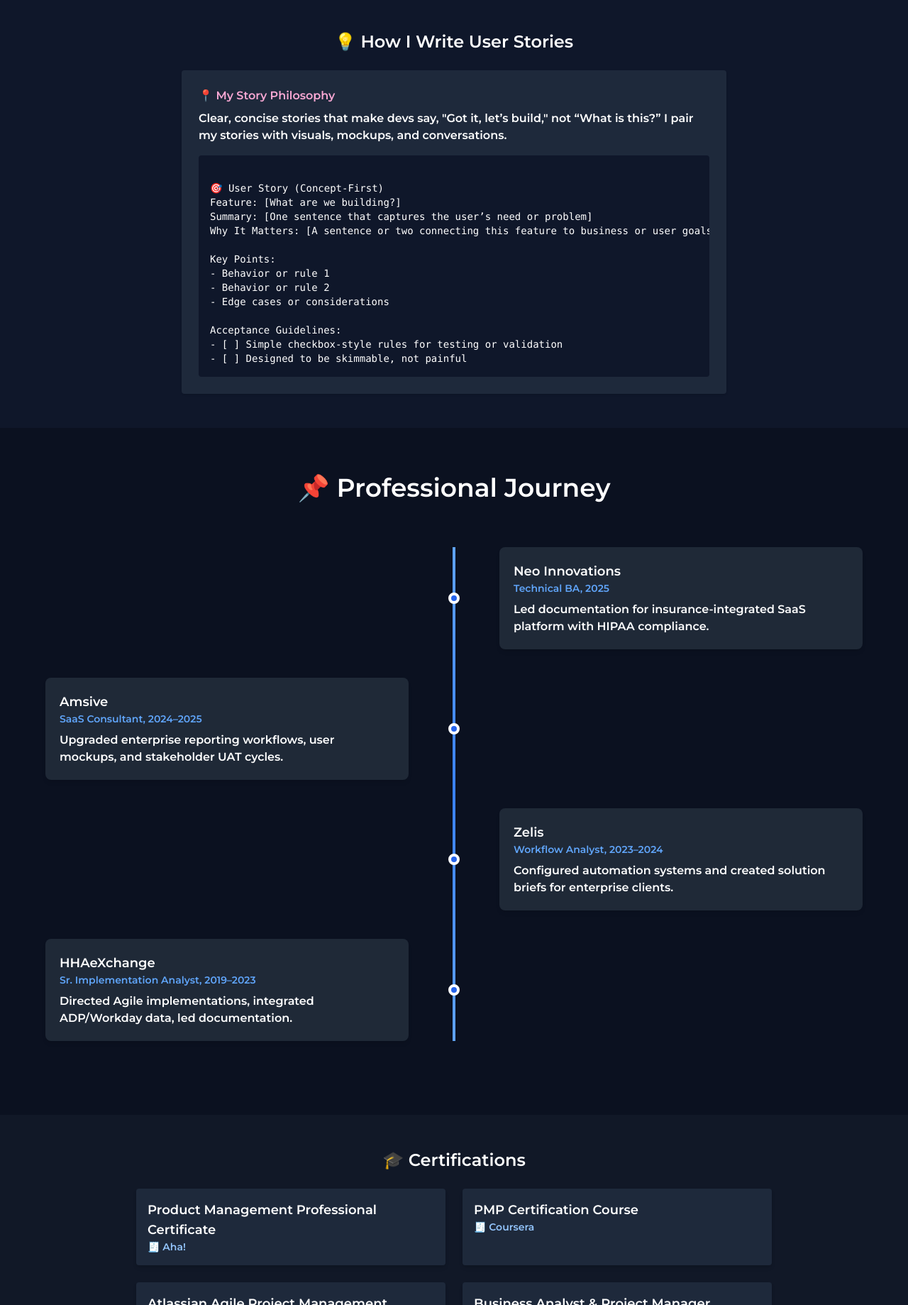
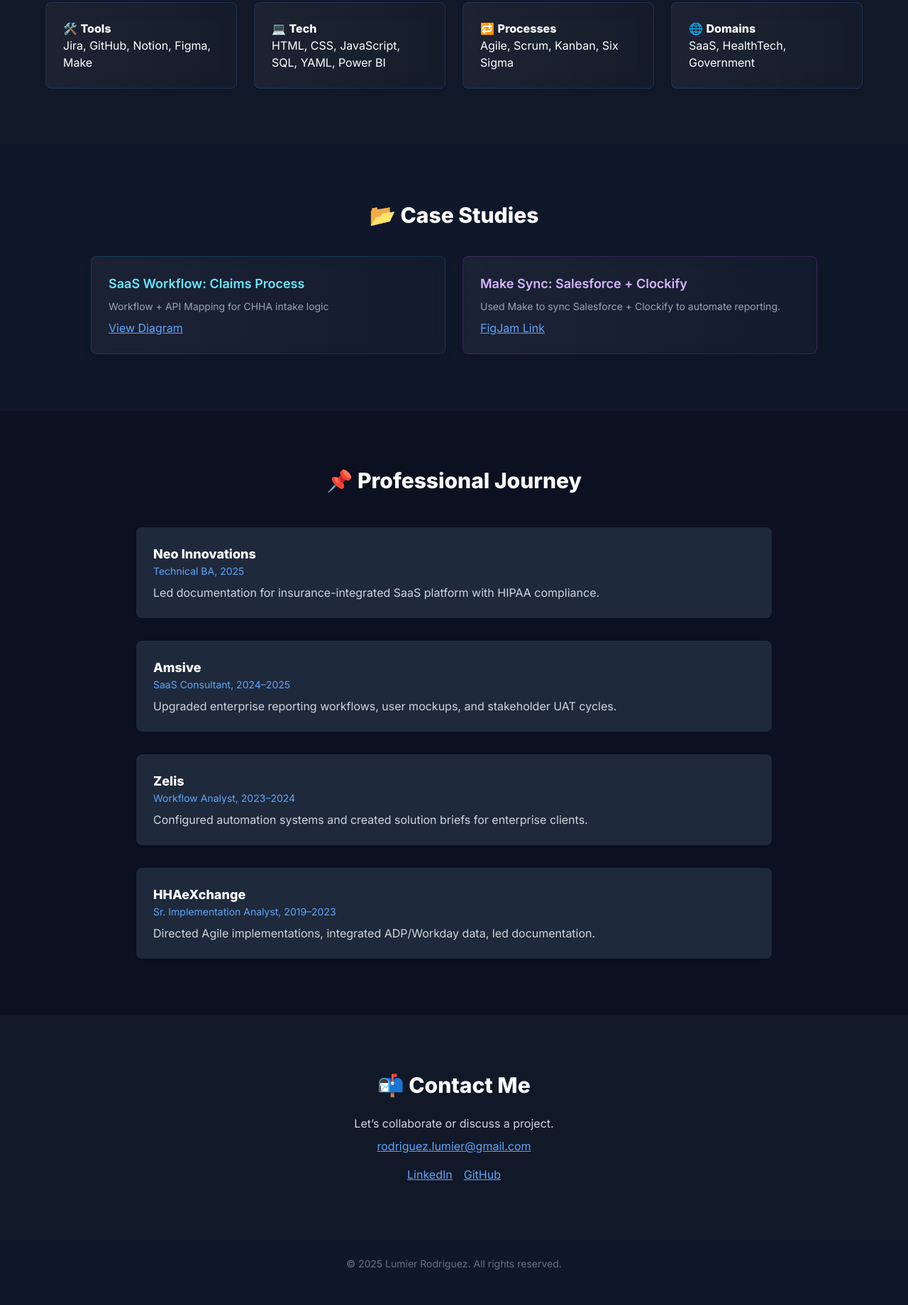
Before and after one commit to FundsCatcher/lumrodpro.github.io, a plain HTML site: page index.html in a window 1280 px wide. Shown: the part 961-2800 px from the top of the page at 71% size. After the commit the page ends 2776 px from the top, so only its background shows below. Drawn offline with nearby package versions, Linux system fonts and the light colour scheme.

Commit message:
Add files via upload

```diff
--- a/index.html
+++ b/index.html
@@ -1,13 +1,12 @@
 <!--
-  ✅ Version 1.3.1 (May 5, 2025)
--✅ Alternating timeline layout fixed
--🌐 Fully responsive
--✨ Animated timeline dots
--🧠 “How I Write Stories” section
--🎓 New Certifications card section
--📬 “Contact Me” block in the footer
--🌙 Optimized for dark mode by default
+  ✅ Version 2.0 (May 5, 2025)
+-💎 Hero with blurred overlay + gradient
+-🧊 Glass-style cards
+-📱 Fully responsive grid sections
+-🌈 Gradient text and hover effects
+-🔗 Smooth scroll and improved nav structure
 -->
+
 <!DOCTYPE html>
 <html lang="en" class="scroll-smooth dark">
 <head>
@@ -15,235 +14,116 @@
   <meta name="viewport" content="width=device-width, initial-scale=1.0" />
   <title>Lumier Rodriguez | AI Workflow & SaaS Portfolio</title>
 
-  <!-- Tailwind CSS -->
   <script src="https://cdn.tailwindcss.com"></script>
   <script>
     tailwind.config = {
       darkMode: 'class',
       theme: {
         extend: {
+          fontFamily: {
+            sans: ['Inter', 'sans-serif'],
+          },
           colors: {
-            accent: '#38BDF8',
-            timeline: '#3B82F6'
+            primary: '#38BDF8',
+            darkbg: '#0F172A',
+          },
+          backgroundImage: {
+            'gradient-glass': 'linear-gradient(to right, rgba(255,255,255,0.05), rgba(255,255,255,0.02))'
           }
         }
       }
-    };
+    }
   </script>
-
-  <!-- Fonts -->
-  <link href="https://fonts.googleapis.com/css2?family=Montserrat:wght@600&display=swap" rel="stylesheet" />
-  <style>
-    body {
-      font-family: 'Montserrat', sans-serif;
-    }
-  </style>
-
-  <!-- ScrollReveal -->
-  <script src="https://unpkg.com/scrollreveal"></script>
+  <link href="https://fonts.googleapis.com/css2?family=Inter:wght@400;600;800&display=swap" rel="stylesheet" />
 </head>
 
-<body class="bg-[#0F172A] text-white">
+<body class="bg-darkbg text-white font-sans">
 
-  <!-- Hero -->
-  <section class="text-center py-16 bg-cover bg-center relative" style="background-image: url('assets/banner.png');">
-  <h1 class="text-4xl md:text-5xl font-extrabold leading-tight drop-shadow-lg">
-  <span class="text-gray-300">I turn complex processes into</span><br>
-  <span class="text-accent">streamlined, scalable workflows.</span>
+  <!-- Hero Section -->
+  <section class="relative h-screen flex items-center justify-center text-center overflow-hidden">
+    <img src="assets/banner.png" class="absolute w-full h-full object-cover opacity-30 blur-sm" alt="">
+    <div class="relative z-10 max-w-3xl mx-auto p-8">
+      <h1 class="text-4xl md:text-6xl font-extrabold leading-tight mb-4">
+        <span class="block text-gray-300">I turn complex processes into</span>
+        <span class="block bg-gradient-to-r from-blue-400 to-cyan-500 text-transparent bg-clip-text">streamlined, scalable workflows.</span>
       </h1>
-    <p class="mt-4">Business Analyst | SaaS Implementation | AI Workflow Architect</p>
-    <div class="mt-6 space-x-4">
-      <a href="#journey" class="bg-blue-600 hover:bg-blue-700 px-4 py-2 rounded">My Journey</a>
-      <a href="#skills" class="border border-blue-400 px-4 py-2 rounded hover:bg-blue-600">My Skills</a>
-    </div>
-  </section>
-
-  <!-- Skills -->
-  <section id="skills" class="px-6 py-12 text-center">
-    <h2 class="text-2xl font-bold mb-8">My Skills</h2>
-    <div class="grid grid-cols-1 md:grid-cols-2 gap-6 max-w-4xl mx-auto">
-      <div class="bg-slate-800 p-6 rounded shadow">🛠️ <strong>Tools</strong><br>Jira, GitHub, Notion, Figma, Make</div>
-      <div class="bg-slate-800 p-6 rounded shadow">💻 <strong>Tech</strong><br>HTML/CSS, JavaScript, SQL, YAML, Power BI</div>
-      <div class="bg-slate-800 p-6 rounded shadow">🔁 <strong>Processes</strong><br>Agile, Scrum, Kanban, Six Sigma</div>
-      <div class="bg-slate-800 p-6 rounded shadow">🌐 <strong>Domains</strong><br>SaaS, HealthTech, Government</div>
-    </div>
-  </section>
-
-  <!-- Portfolio -->
-  <section class="px-6 py-12 text-white bg-[#0F172A] text-center">
-    <h2 class="text-2xl font-bold mb-6">🧪 Case Studies / Examples</h2>
-    <div class="grid md:grid-cols-2 gap-6 max-w-5xl mx-auto text-left">
-      <div class="bg-slate-800 p-5 rounded shadow-md">
-        <h3 class="font-semibold text-cyan-300">SaaS Workflow: Claims Process</h3>
-        <p class="text-sm mb-2">Workflow + API Mapping for CHHA intake logic</p>
-        <a href="https://www.figma.com/board/cK8xmdOaHVtTAtH5O7H51i/Claims-Process-and-API?node-id=12-241" class="text-blue-400 underline">View Diagram</a>
-      </div>
-      <div class="bg-slate-800 p-5 rounded shadow-md">
-        <h3 class="font-semibold text-purple-300">Make Sync: Salesforce + Clockify</h3>
-        <p class="text-sm mb-2">Used Make to sync Salesforce + Clockify to automate reporting.</p>
-        <a href="https://www.figma.com/board/AcBX6L9gDFVPNl7V43bjEN/Salesforce-Sync?node-id=10-118" class="text-blue-400 underline">FigJam Link</a>
+      <p class="mt-4 text-lg text-gray-300">Business Analyst | SaaS Implementation | AI Workflow Architect</p>
+      <div class="mt-8 flex justify-center gap-4">
+        <a href="#journey" class="px-5 py-2 bg-primary text-white rounded hover:bg-blue-500 transition">My Journey</a>
+        <a href="#skills" class="px-5 py-2 border border-primary rounded hover:bg-primary hover:text-white transition">My Skills</a>
       </div>
     </div>
   </section>
 
-    <!-- Story Section -->
-  <section class="px-6 py-12 bg-[#0F172A] text-white text-center" id="stories">
-    <h2 class="text-2xl font-bold mb-6">💡 How I Write User Stories</h2>
-    <div class="bg-slate-800 p-6 max-w-3xl mx-auto rounded shadow text-left">
-      <h3 class="text-pink-300 font-semibold mb-2">📍 My Story Philosophy</h3>
-      <p class="mb-4">Clear, concise stories that make devs say, "Got it, let’s build," not “What is this?” I pair my stories with visuals, mockups, and conversations.</p>
-      <pre class="bg-slate-900 p-4 rounded text-sm overflow-auto"><code>
-🎯 User Story (Concept-First)
-Feature: [What are we building?]
-Summary: [One sentence that captures the user’s need or problem]
-Why It Matters: [A sentence or two connecting this feature to business or user goals]
-
-Key Points:
-- Behavior or rule 1
-- Behavior or rule 2
-- Edge cases or considerations
-
-Acceptance Guidelines:
-- [ ] Simple checkbox-style rules for testing or validation
-- [ ] Designed to be skimmable, not painful
-</code></pre>
+  <!-- Skills Section -->
+  <section id="skills" class="py-20 px-6 bg-[#111827]">
+    <h2 class="text-3xl font-bold text-center mb-12">🚀 My Skills</h2>
+    <div class="grid md:grid-cols-2 lg:grid-cols-4 gap-6 max-w-6xl mx-auto">
+      <div class="backdrop-blur-md bg-gradient-glass rounded-lg p-6 shadow border border-blue-500/20">🛠️ <strong>Tools</strong><br>Jira, GitHub, Notion, Figma, Make</div>
+      <div class="backdrop-blur-md bg-gradient-glass rounded-lg p-6 shadow border border-blue-500/20">💻 <strong>Tech</strong><br>HTML, CSS, JavaScript, SQL, YAML, Power BI</div>
+      <div class="backdrop-blur-md bg-gradient-glass rounded-lg p-6 shadow border border-blue-500/20">🔁 <strong>Processes</strong><br>Agile, Scrum, Kanban, Six Sigma</div>
+      <div class="backdrop-blur-md bg-gradient-glass rounded-lg p-6 shadow border border-blue-500/20">🌐 <strong>Domains</strong><br>SaaS, HealthTech, Government</div>
     </div>
   </section>
 
-<!-- 🎯 Professional Journey Section -->
-<section id="journey" class="py-16 px-4 md:px-8 bg-[#0b1120] text-white">
-  <h2 class="text-4xl font-bold text-center mb-16">📌 Professional Journey</h2>
-
-  <div class="relative w-full max-w-6xl mx-auto">
-    <!-- Central vertical line -->
-    <div class="absolute top-0 left-1/2 transform -translate-x-1/2 w-1 bg-gradient-to-b from-blue-400 via-blue-500 to-blue-400 animate-pulse h-full z-0"></div>
-
-    <!-- Entry 1: Right Side -->
-    <div class="grid grid-cols-1 md:grid-cols-9 items-center scroll-reveal mb-10 relative z-10">
-      <div class="md:col-span-4"></div>
-      <div class="col-span-1 flex justify-center sr-item z-10">
-        <div class="w-4 h-4 bg-blue-600 border-4 border-white rounded-full animate-ping-once"></div>
+  <!-- Portfolio Section -->
+  <section class="py-20 px-6 bg-darkbg">
+    <h2 class="text-3xl font-bold text-center mb-10">📂 Case Studies</h2>
+    <div class="grid md:grid-cols-2 gap-6 max-w-5xl mx-auto">
+      <div class="bg-gradient-glass border border-cyan-500/20 backdrop-blur p-6 rounded-lg shadow-lg">
+        <h3 class="text-cyan-300 font-semibold text-lg mb-2">SaaS Workflow: Claims Process</h3>
+        <p class="text-gray-400 mb-2 text-sm">Workflow + API Mapping for CHHA intake logic</p>
+        <a href="https://www.figma.com/board/cK8xmdOaHVtTAtH5O7H51i/Claims-Process-and-API?node-id=12-241" class="underline text-blue-400">View Diagram</a>
       </div>
-      <div class="md:col-span-4 bg-gray-800 p-5 rounded-lg shadow-md hover:shadow-blue-500/40 transition duration-300">
-        <h3 class="font-bold text-lg">Neo Innovations</h3>
-        <p class="text-blue-400 text-sm mb-2">Technical BA, 2025</p>
-        <p>Led documentation for insurance-integrated SaaS platform with HIPAA compliance.</p>
-      </div>
-    </div>
-
-    <!-- Entry 2: Left Side -->
-    <div class="grid grid-cols-1 md:grid-cols-9 items-center scroll-reveal mb-10 relative z-10">
-      <div class="md:col-span-4 bg-gray-800 p-5 rounded-lg shadow-md hover:shadow-blue-500/40 transition duration-300">
-        <h3 class="font-bold text-lg">Amsive</h3>
-        <p class="text-blue-400 text-sm mb-2">SaaS Consultant, 2024–2025</p>
-        <p>Upgraded enterprise reporting workflows, user mockups, and stakeholder UAT cycles.</p>
-      </div>
-      <div class="col-span-1 flex justify-center sr-item z-10">
-        <div class="w-4 h-4 bg-blue-600 border-4 border-white rounded-full animate-ping-once"></div>
-      </div>
-      <div class="md:col-span-4"></div>
-    </div>
-
-    <!-- Entry 3: Right Side -->
-    <div class="grid grid-cols-1 md:grid-cols-9 items-center scroll-reveal mb-10 relative z-10">
-      <div class="md:col-span-4"></div>
-      <div class="col-span-1 flex justify-center sr-item z-10">
-        <div class="w-4 h-4 bg-blue-600 border-4 border-white rounded-full animate-ping-once"></div>
-      </div>
-      <div class="md:col-span-4 bg-gray-800 p-5 rounded-lg shadow-md hover:shadow-blue-500/40 transition duration-300">
-        <h3 class="font-bold text-lg">Zelis</h3>
-        <p class="text-blue-400 text-sm mb-2">Workflow Analyst, 2023–2024</p>
-        <p>Configured automation systems and created solution briefs for enterprise clients.</p>
-      </div>
-    </div>
-
-    <!-- Entry 4: Left Side -->
-    <div class="grid grid-cols-1 md:grid-cols-9 items-center scroll-reveal mb-10 relative z-10">
-      <div class="md:col-span-4 bg-gray-800 p-5 rounded-lg shadow-md hover:shadow-blue-500/40 transition duration-300">
-        <h3 class="font-bold text-lg">HHAeXchange</h3>
-        <p class="text-blue-400 text-sm mb-2">Sr. Implementation Analyst, 2019–2023</p>
-        <p>Directed Agile implementations, integrated ADP/Workday data, led documentation.</p>
-      </div>
-      <div class="col-span-1 flex justify-center sr-item z-10">
-        <div class="w-4 h-4 bg-blue-600 border-4 border-white rounded-full animate-ping-once"></div>
-      </div>
-      <div class="md:col-span-4"></div>
+      <div class="bg-gradient-glass border border-purple-500/20 backdrop-blur p-6 rounded-lg shadow-lg">
+        <h3 class="text-purple-300 font-semibold text-lg mb-2">Make Sync: Salesforce + Clockify</h3>
+        <p class="text-gray-400 mb-2 text-sm">Used Make to sync Salesforce + Clockify to automate reporting.</p>
+        <a href="https://www.figma.com/board/AcBX6L9gDFVPNl7V43bjEN/Salesforce-Sync?node-id=10-118" class="underline text-blue-400">FigJam Link</a>
       </div>
     </div>
   </section>
 
-  <!-- Certifications Section -->
-<section class="px-6 py-12 bg-[#111827] text-white text-center">
-  <h2 class="text-2xl font-bold mb-6">🎓 Certifications</h2>
-  <div class="grid md:grid-cols-2 gap-6 max-w-4xl mx-auto text-left">
-    <div class="bg-slate-800 p-4 rounded shadow-md">
-      <h3 class="font-bold text-lg">Product Management Professional Certificate</h3>
-      <p class="text-sm text-blue-300">🧾 Aha!</p>
+  <!-- Journey Section -->
+  <section id="journey" class="py-20 px-6 bg-[#0b1120]">
+    <h2 class="text-3xl font-bold text-center mb-12">📌 Professional Journey</h2>
+    <div class="max-w-4xl mx-auto space-y-8">
+      <div class="bg-slate-800 p-6 rounded-lg shadow hover:shadow-blue-500/40 transition">
+        <h3 class="font-bold text-lg">Neo Innovations</h3>
+        <p class="text-blue-400 text-sm">Technical BA, 2025</p>
+        <p class="text-gray-300 mt-2">Led documentation for insurance-integrated SaaS platform with HIPAA compliance.</p>
       </div>
-    <div class="bg-slate-800 p-4 rounded shadow-md">
-      <h3 class="font-bold text-lg">PMP Certification Course</h3>
-      <p class="text-sm text-blue-300">🧾 Coursera</p>
+      <div class="bg-slate-800 p-6 rounded-lg shadow hover:shadow-blue-500/40 transition">
+        <h3 class="font-bold text-lg">Amsive</h3>
+        <p class="text-blue-400 text-sm">SaaS Consultant, 2024–2025</p>
+        <p class="text-gray-300 mt-2">Upgraded enterprise reporting workflows, user mockups, and stakeholder UAT cycles.</p>
       </div>
-    <div class="bg-slate-800 p-4 rounded shadow-md">
-      <h3 class="font-bold text-lg">Atlassian Agile Project Management</h3>
-      <p class="text-sm text-blue-300">🧾 Atlassian</p>
+      <div class="bg-slate-800 p-6 rounded-lg shadow hover:shadow-blue-500/40 transition">
+        <h3 class="font-bold text-lg">Zelis</h3>
+        <p class="text-blue-400 text-sm">Workflow Analyst, 2023–2024</p>
+        <p class="text-gray-300 mt-2">Configured automation systems and created solution briefs for enterprise clients.</p>
       </div>
-    <div class="bg-slate-800 p-4 rounded shadow-md">
-      <h3 class="font-bold text-lg">Business Analyst & Project Manager</h3>
-      <p class="text-sm text-blue-300">🧾 PMI</p>
-    </div>
-    <div class="bg-slate-800 p-4 rounded shadow-md">
-      <h3 class="font-bold text-lg">Six Sigma Black Belt (CSSBB)</h3>
-      <p class="text-sm text-blue-300">🧾 PMI</p>
-    </div>
-    <div class="bg-slate-800 p-4 rounded shadow-md">
-      <h3 class="font-bold text-lg">Artificial Intelligence & Business Strategy</h3>
-      <p class="text-sm text-blue-300">🧾 PMI</p>
+      <div class="bg-slate-800 p-6 rounded-lg shadow hover:shadow-blue-500/40 transition">
+        <h3 class="font-bold text-lg">HHAeXchange</h3>
+        <p class="text-blue-400 text-sm">Sr. Implementation Analyst, 2019–2023</p>
+        <p class="text-gray-300 mt-2">Directed Agile implementations, integrated ADP/Workday data, led documentation.</p>
       </div>
     </div>
   </section>
 
-
-  <!-- Contact -->
-  <section class="px-6 py-12 bg-[#111827] text-center text-white">
-    <h2 class="text-2xl font-bold mb-6">📬 Contact Me</h2>
-    <p>Let’s collaborate or discuss a project.</p>
-    <p class="mt-2 text-blue-300"><a href="mailto:rodriguez.lumier@gmail.com" class="underline">rodriguez.lumier@gmail.com</a></p>
-    <div class="flex justify-center mt-4 space-x-4">
-      <a href="https://linkedin.com/in/lumrodri" target="_blank" class="underline hover:text-blue-400">LinkedIn</a>
-      <a href="https://github.com/FundsCatcher" target="_blank" class="underline hover:text-blue-400">GitHub</a>
+  <!-- Contact Section -->
+  <section class="py-20 px-6 bg-[#111827] text-center">
+    <h2 class="text-3xl font-bold mb-6">📬 Contact Me</h2>
+    <p class="text-gray-300">Let’s collaborate or discuss a project.</p>
+    <p class="mt-2 text-blue-400"><a href="mailto:rodriguez.lumier@gmail.com" class="underline">rodriguez.lumier@gmail.com</a></p>
+    <div class="flex justify-center mt-4 space-x-4 text-blue-400">
+      <a href="https://linkedin.com/in/lumrodri" target="_blank" class="hover:text-blue-300 underline">LinkedIn</a>
+      <a href="https://github.com/FundsCatcher" target="_blank" class="hover:text-blue-300 underline">GitHub</a>
     </div>
   </section>
 
-  <!-- Footer -->
-  <footer class="text-center py-6 text-sm text-gray-400">
+  <footer class="text-center py-6 text-sm text-gray-500 bg-[#0F172A]">
     © 2025 Lumier Rodriguez. All rights reserved.
   </footer>
-
- <!-- ScrollReveal and One-Time Ping Animations -->
-<script src="https://unpkg.com/scrollreveal"></script>
-<script>
-  ScrollReveal().reveal('.scroll-reveal', {
-    delay: 100,
-    distance: '30px',
-    duration: 800,
-    easing: 'ease-in-out',
-    origin: 'bottom',
-    reset: false
-  });
-</script>
-
-<style>
-@keyframes ping-once {
-  75%, 100% {
-    transform: scale(2);
-    opacity: 0;
-  }
-}
-.animate-ping-once {
-  animation: ping-once 1s ease-out;
-}
-</style>
 
 <!-- Google tag (gtag.js) -->
 <script async src="https://www.googletagmanager.com/gtag/js?id=G-5YN1Z5JG55"></script>
```
Lines whose indentation alone changed are shown as unchanged.
